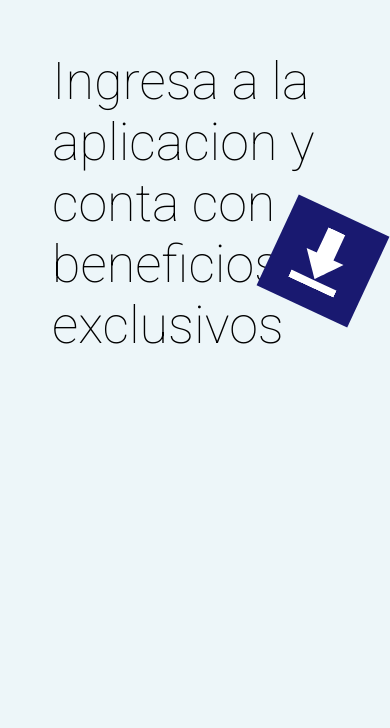
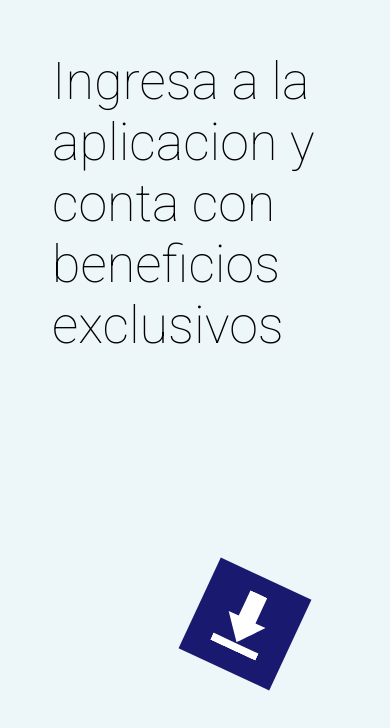
Before and after one commit to FranCasasH/cemweb, an Angular app: page / in a window 390 px wide. Shown: the part 3883-4611 px from the top of the page. Built offline with nearby package versions, Linux system fonts and the light colour scheme; a web font is replaced by a local one.

Commit message:
responsive app info

```diff
--- a/src/app/pages/home/home.component.css
+++ b/src/app/pages/home/home.component.css
@@ -164,7 +164,6 @@ section.info{
 .animatedBox {
   position: absolute;
   z-index: 999;
-  top: 27%;
   left: 70%;
   rotate: 25deg;
   background-color: midnightblue;
@@ -184,11 +183,60 @@ section.info{
     top: 25%;
   }
 }
+@media(max-width: 992px){
+  .animatedBox{
+    animation: upDown1 2s infinite;
+    left: 65%;
+  }
+  @keyframes upDown1{
+    0%, 100% {
+      top: 45%;
+    }
+    50% {
+      top: 43%;
+    }
+  }
+}
+@media(max-width: 768px){
+  .animatedBox{
+    animation: upDown2 2s infinite;
+    left: 60%;
+  }
+  @keyframes upDown2 {
+    0%, 100% {
+      top: 55%;
+    }
+    50% {
+      top: 53%;
+    }
+  }
+}
+@media(max-width: 480px){
+  .animatedBox{
+    animation: upDown3 2s infinite;
+    left: 50%;
+  }
+  @keyframes upDown3 {
+    0%, 100% {
+      top: 70%;
+    }
+    50% {
+      top: 68%;
+    }
+  }
+}
+
 
 .animatedBox a {
   display: block;
   width: 50%;
 }
+@media(min-width: 600px) and (max-width: 604px){
+  .appInfo p{
+    padding: 1.1em;
+  }
+}
+
 section.pinned{
   position: absolute;
   top: 400vh;
@@ -229,7 +277,16 @@ section.whitespace{
   background-color: black;
   clip-path: polygon(45% 0%, 55% 0%, 55% 100%, 45% 100%);
 }
-
+@media (max-width: 1600px){
+  h2{
+    font-size: 170px;
+  }
+}
+@media (max-width: 1440px){
+  h2{
+    font-size: 150px;
+  }
+}
 @media (max-width: 1366px){
   h2{
     font-size: 144px;
@@ -655,8 +712,8 @@ text{
   position: absolute;
   z-index: 1;
   transform: translate(-50%, -50%);
-  width: 200px;
-  height: 200px;
+  width: 350px;
+  height: 350px;
   top: 100%;
   transition: transform 0.6s;
   rotate: 15deg;
@@ -750,9 +807,13 @@ text{
 }
 
 /* Media queries for other classes */
-
+@media(max-width: 1600px){
+  .card{
+    width: 330px;
+    height: 330px;
+  }
+}
 @media (max-width: 1200px) {
-
   .card {
     width: 250px;
     height: 380px;
```
